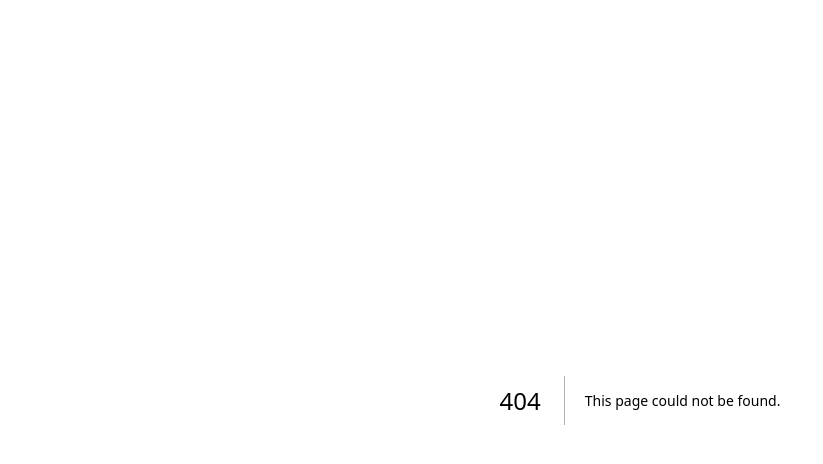
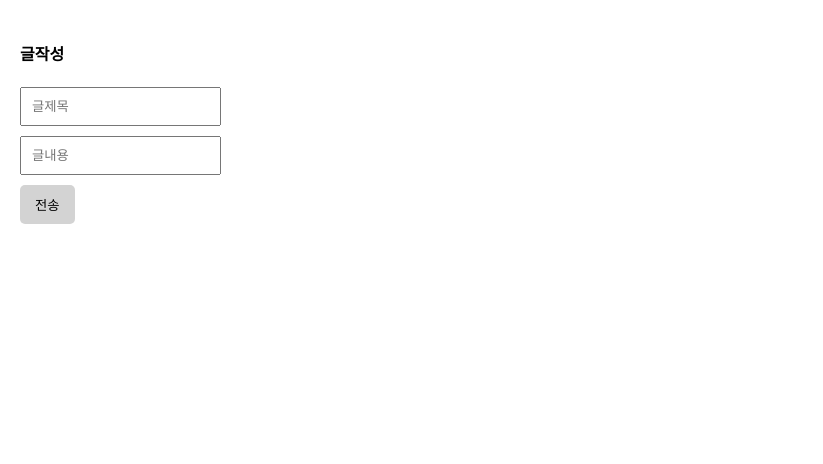
Before and after one commit to chloeryu/YSL, a Next.js app: page /edit/1 in a window 1280 px wide. Before the commit this address had no page. Shown: the top 464 px of the page, without its empty margins (0-823 px from the left). Built offline with nearby package versions, Linux system fonts and the light colour scheme.

Commit message:
수정페이지 버튼

```diff
--- /dev/null
+++ b/app/edit/[id]/page.js
@@ -0,0 +1,12 @@
+export default function Write() {
+  return (
+    <div className="p-20">
+      <h4>글작성</h4>
+      <form action="/api/post/new" method="POST">
+        <input name="title" placeholder="글제목" />
+        <input name="content" placeholder="글내용" />
+        <button type="submit">전송</button>
+      </form>
+    </div>
+  )
+}
--- a/app/globals.css
+++ b/app/globals.css
@@ -44,3 +44,8 @@
   border: none;
   border-radius: 5px;
 }
+
+a {
+  text-decoration: none;
+  color: black;
+}
--- a/app/list/page.js
+++ b/app/list/page.js
@@ -12,7 +12,8 @@
         (
           <div className="list-item" key={i}>
             <Link href={'/detail/' + result[i]._id}><h4>{a.title}</h4></Link>
-            <DetailLink />
+            {/*  <DetailLink /> */} {/* 버튼 */}
+            <Link href={'/edit' + result[i]._id}>👧</Link>
             <p>6월 22일</p>
           </div>
         )
```
